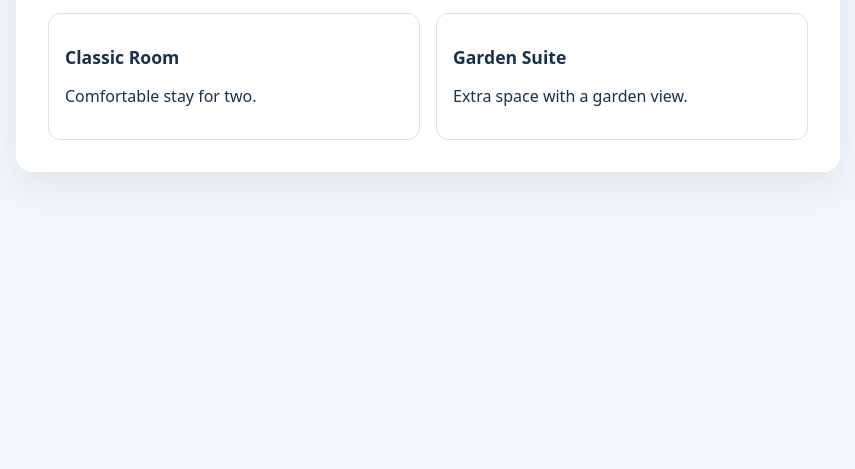
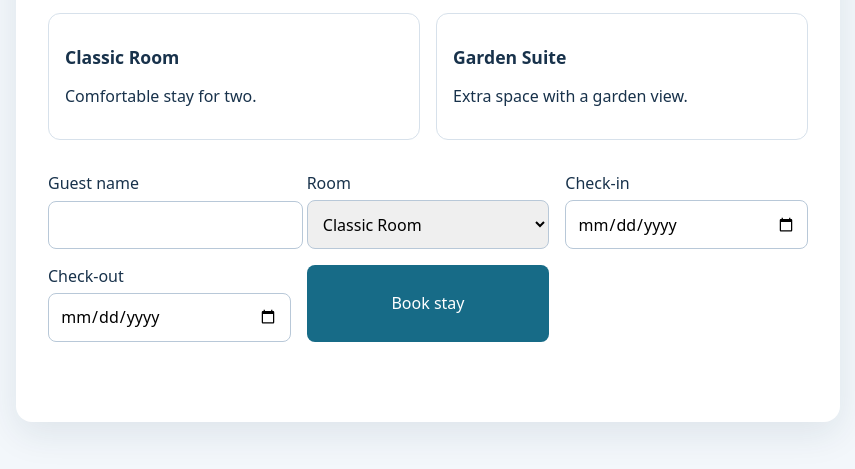
Before and after one commit to Supriya12200/inlab, a plain HTML site: page index.html in a window 1280 px wide. Shown: the part 169-638 px from the top of the page, without its empty margins (212-1067 px from the left). Drawn offline with Linux system fonts and the light colour scheme.

Commit message:
Add guest booking form and confirmation

```diff
--- a/index.html
+++ b/index.html
@@ -12,6 +12,11 @@
     .rooms { display: grid; grid-template-columns: repeat(auto-fit, minmax(180px, 1fr)); gap: 1rem; }
     .room { border: 1px solid #d7e1eb; border-radius: 12px; padding: 1rem; }
     .room h2 { font-size: 1.1rem; }
+    form { display: grid; grid-template-columns: repeat(auto-fit, minmax(180px, 1fr)); gap: 1rem; margin-top: 2rem; }
+    label { display: grid; gap: .4rem; }
+    input, select, button { font: inherit; padding: .7rem; border: 1px solid #b8c8d8; border-radius: 8px; }
+    button { background: #176b87; color: white; border: 0; cursor: pointer; }
+    #confirmation { grid-column: 1 / -1; }
   </style>
 </head>
 <body>
@@ -22,6 +27,21 @@
       <article class="room"><h2>Classic Room</h2><p>Comfortable stay for two.</p></article>
       <article class="room"><h2>Garden Suite</h2><p>Extra space with a garden view.</p></article>
     </section>
+    <form id="booking-form">
+      <label>Guest name <input name="guest" required autocomplete="name"></label>
+      <label>Room <select name="room"><option>Classic Room</option><option>Garden Suite</option></select></label>
+      <label>Check-in <input name="checkin" type="date" required></label>
+      <label>Check-out <input name="checkout" type="date" required></label>
+      <button type="submit">Book stay</button>
+      <p id="confirmation" role="status" aria-live="polite"></p>
+    </form>
   </main>
+  <script>
+    document.querySelector('#booking-form').addEventListener('submit', (event) => {
+      event.preventDefault();
+      const data = new FormData(event.currentTarget);
+      document.querySelector('#confirmation').textContent = `${data.get('guest')}, your ${data.get('room')} is requested for ${data.get('checkin')} to ${data.get('checkout')}.`;
+    });
+  </script>
 </body>
 </html>
```
Also changed, not shown: 1 other file.
